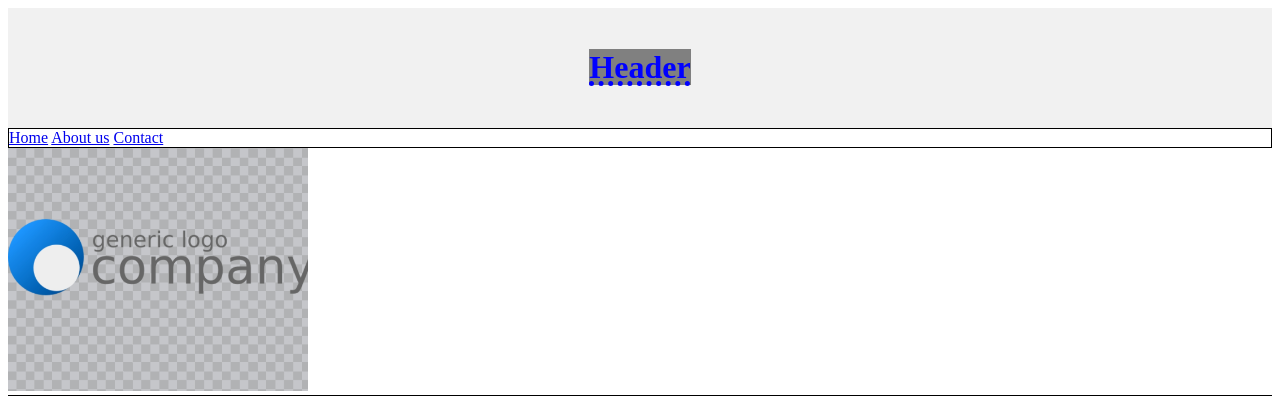
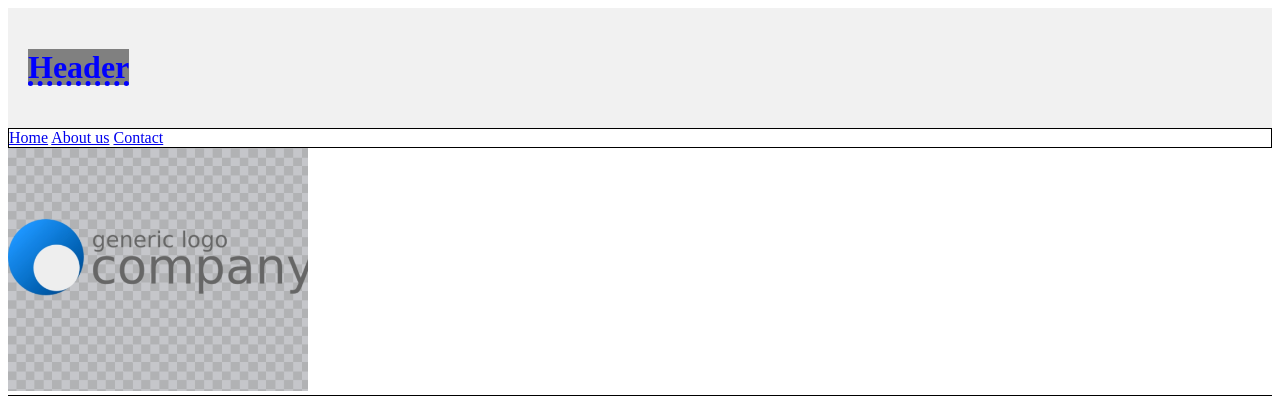
Before and after one commit to Mos-Def/sample-webpage, a PHP site: page / in a window 1280 px wide. Shown: the top 396 px of the page. Run offline with PHP 8.4, Linux system fonts and the light colour scheme.

Commit message:
update stylesheet.css

```diff
--- a/css/stylesheet.css
+++ b/css/stylesheet.css
@@ -13,28 +13,16 @@ h2 {
 .header {
   background-color: #F1F1F1;
   color: blue;
-  text-align: center;
+  text-align: left;
   padding: 20px;
   text-decoration: underline dotted blue 5px;
 }
-/*--------------------------------------------------------*
-
-h3 {
-    background-color: white;
-    color: blue;
-    text-align: right;
-}
-
 
 
 .topnav {
     overflow: hidden;
 }
 
-.aside {
-
-
-}
 
 /*---------------------BODY--------------------------------*/
 b {
@@ -78,15 +66,3 @@ aside {
     height: 200px;
 }
 /*--------------------------------------------------------*/
-
-
-
-
-
-/*---------------------HEADER-----------------------------*/
-.header {
-  background-color: #F1F1F1;
-  text-align: center;
-  padding: 20px;
-}
-/*--------------------------------------------------------*/
```
